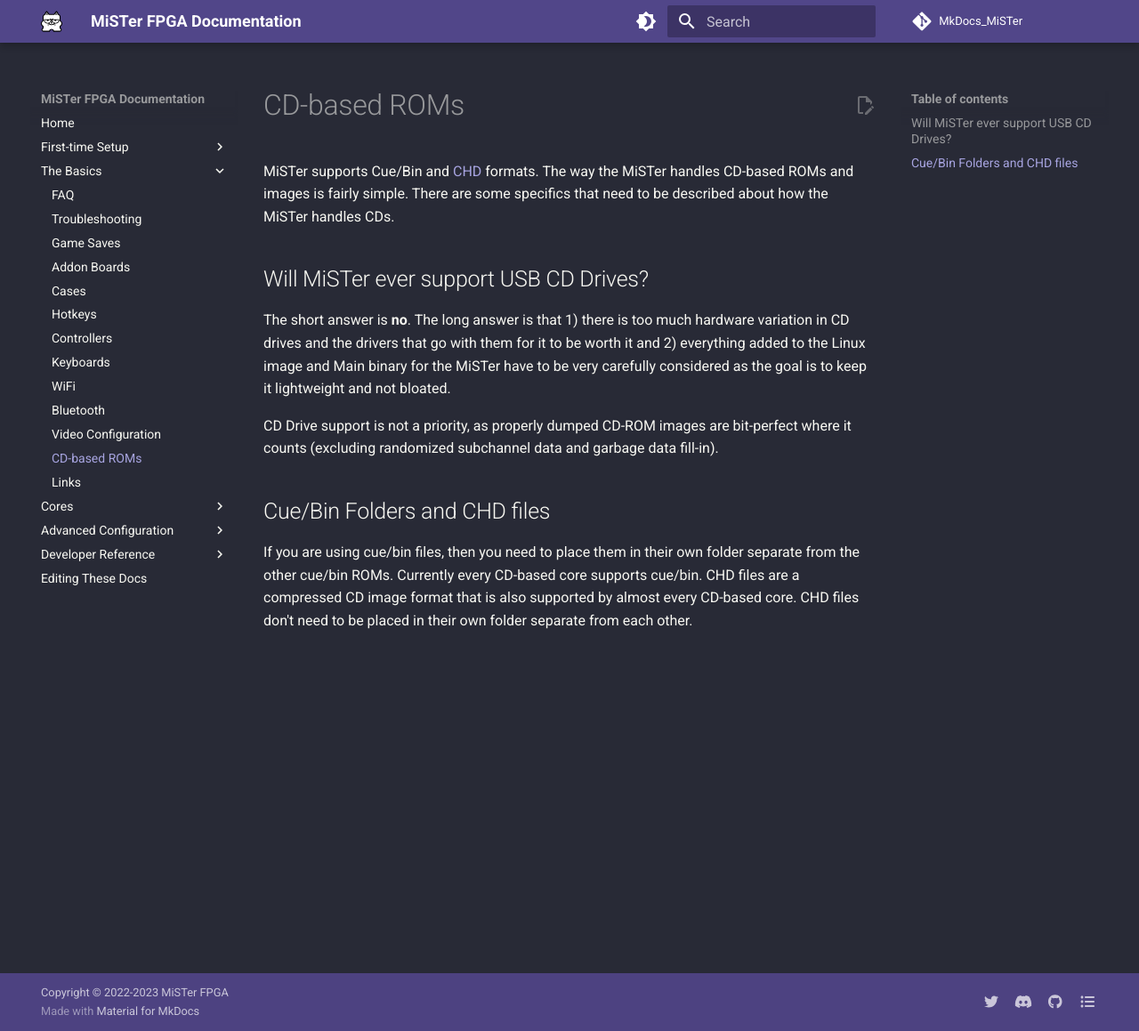
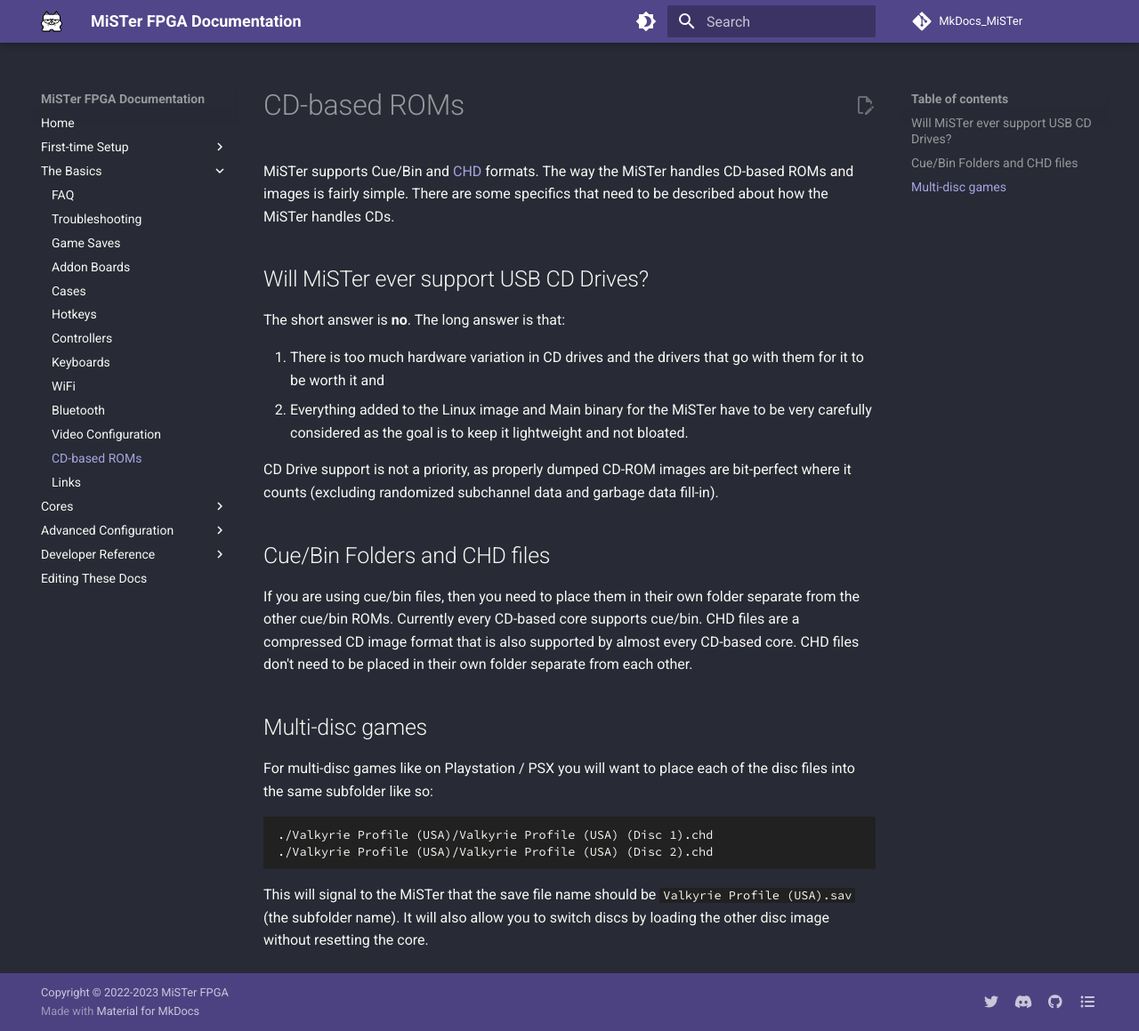
Before and after one commit to MiSTer-devel/MkDocs_MiSTer, an MkDocs documentation site: the page built from docs/basics/cd.md, in a window 1280 px wide and 1159 px high. Shown: the whole window at 89% size. Built offline with MkDocs 1.6.1 and Material for MkDocs 9.7.7, drawn with Linux system fonts in a browser that asks for light colours; comment, search, counter and statistics services are not loaded.

Commit message:
Update cd.md

````diff
--- a/docs/basics/cd.md
+++ b/docs/basics/cd.md
@@ -2,10 +2,24 @@
 
 ## Will MiSTer ever support USB CD Drives?
 
-The short answer is **no**. The long answer is that 1) there is too much hardware variation in CD drives and the drivers that go with them for it to be worth it and 2) everything added to the Linux image and Main binary for the MiSTer have to be very carefully considered as the goal is to keep it lightweight and not bloated.
+The short answer is **no**. The long answer is that:
+
+1. There is too much hardware variation in CD drives and the drivers that go with them for it to be worth it and
+2. Everything added to the Linux image and Main binary for the MiSTer have to be very carefully considered as the goal is to keep it lightweight and not bloated.
 
 CD Drive support is not a priority, as properly dumped CD-ROM images are bit-perfect where it counts (excluding randomized subchannel data and garbage data fill-in).
 
 ## Cue/Bin Folders and CHD files
 
 If you are using cue/bin files, then you need to place them in their own folder separate from the other cue/bin ROMs. Currently every CD-based core supports cue/bin. CHD files are a compressed CD image format that is also supported by almost every CD-based core. CHD files don't need to be placed in their own folder separate from each other.
+
+## Multi-disc games
+
+For multi-disc games like on Playstation / PSX you will want to place each of the disc files into the same subfolder like so:
+
+```
+./Valkyrie Profile (USA)/Valkyrie Profile (USA) (Disc 1).chd
+./Valkyrie Profile (USA)/Valkyrie Profile (USA) (Disc 2).chd
+```
+
+This will signal to the MiSTer that the save file name should be `Valkyrie Profile (USA).sav` (the subfolder name). It will also allow you to switch discs by loading the other disc image without resetting the core.
````
